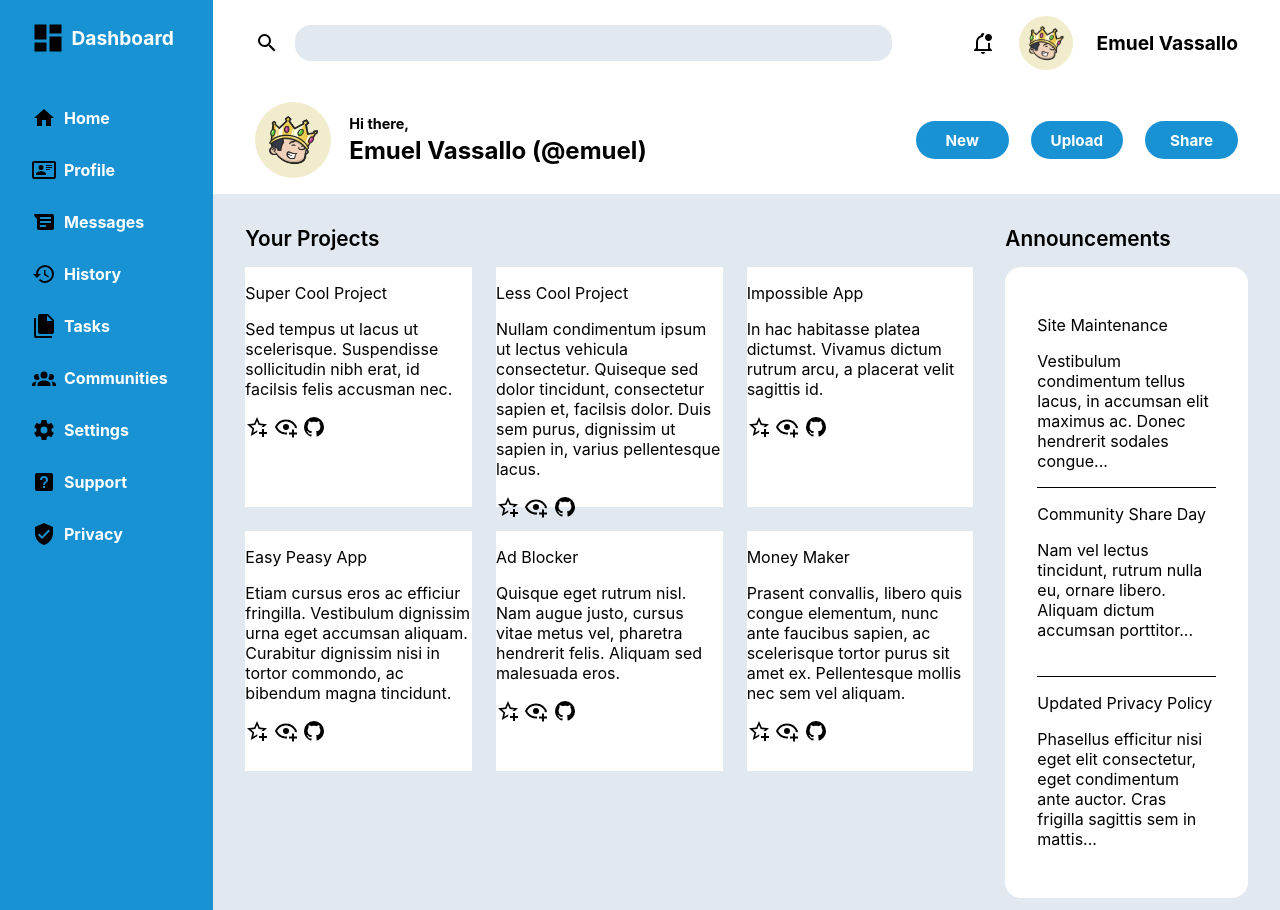
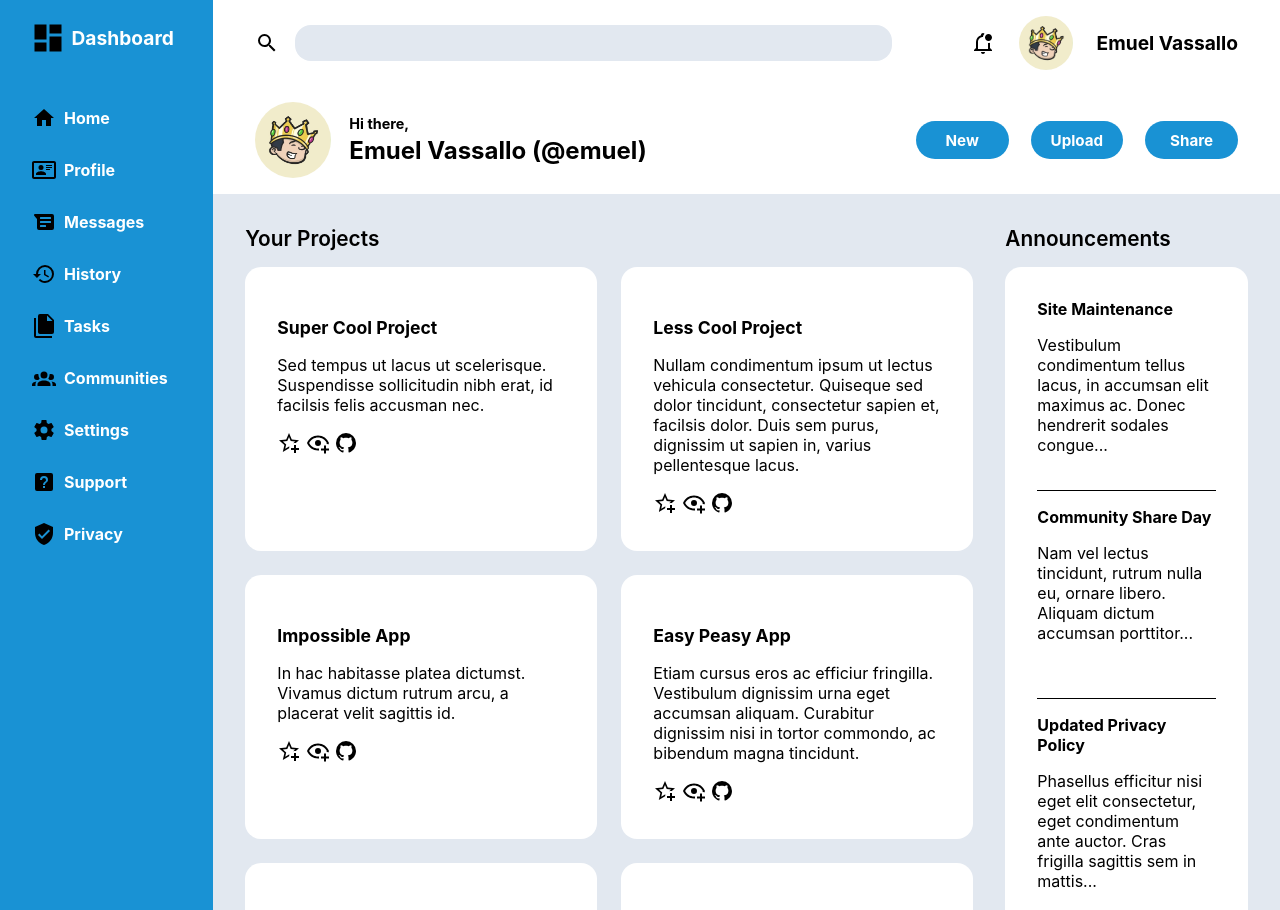
Before and after one commit to emuel-vassallo/admin-dashboard, a plain HTML site: page index.html in a window 1280 px wide. Shown: the top 910 px of the page. Drawn offline with Linux system fonts and the light colour scheme.

Commit message:
change width of project cards

```diff
--- a/index.html
+++ b/index.html
@@ -145,10 +145,10 @@
     <main>
       <div class="projects">
         <p>Your Projects</p>
-        <div class="projects-container">
+        <div>
           <div class="project-card">
-            <p>Super Cool Project</p>
             <div>
+              <p>Super Cool Project</p>
               <p>
                 Sed tempus ut lacus ut scelerisque. Suspendisse sollicitudin
                 nibh erat, id facilsis felis accusman nec.
@@ -238,7 +238,7 @@
       </div>
       <div class="announcements">
         <p>Announcements</p>
-        <div class="announcements-container">
+        <div>
           <div>
             <p>Site Maintenance</p>
             <p>
--- a/style.css
+++ b/style.css
@@ -190,17 +190,16 @@ header {
 main {
   display: grid;
   grid-area: main;
-  grid-template-rows: repeat(2, 1fr);
+  grid-template-rows: auto 1fr;
   grid-template-columns: 3fr 1fr;
-  grid-template-areas:
-    'projects announcements'
-    'projects trending';
   background-color: var(--main-background-color);
   padding: 32px;
   gap: 32px;
 }
 
-main > div > p:first-child {
+.projects > p,
+.announcements > p,
+.trending > p {
   margin: 0 0 16px 0;
   font-weight: 600;
   font-size: 1.3rem;
@@ -213,45 +212,63 @@ main > div > div {
 /* Projects */
 
 .projects {
-  grid-area: projects;
+  grid-row: 1 / 3;
+  grid-column: 1 / 2;
 }
 
-.projects-container {
+.projects > div {
   display: grid;
   grid-template-rows: 1fr;
-  grid-template-columns: repeat(auto-fit, minmax(220px, 1fr));
+  grid-template-columns: repeat(auto-fit, minmax(250px, 1fr));
   gap: 24px;
 }
 
 .project-card {
-  height: 240px;
   background: var(--card-background-color);
+  border-radius: 16px;
+  padding: 32px;
+}
+
+.project-card > div:first-child > p:first-child {
+  font-weight: 700;
+  font-size: 1.1rem;
 }
 
 /* Announcements */
 
 .announcements {
-  grid-area: announcements;
+  grid-row: 1;
+  grid-column: 2;
 }
 
-.announcements-container {
+.announcements > div {
   display: grid;
   grid-template-columns: 1fr;
   grid-template-rows: repeat(3, 1fr);
   background: var(--card-background-color);
   padding: 32px;
+  gap: 16px;
 }
 
-.announcements-container div:not(:last-child) {
+.announcements > div div:not(:last-child) {
   border-bottom: 1px solid black;
+}
+
+.announcements > div > div > p:first-child {
+  font-weight: 700;
+  margin: 0;
 }
 
 /* Trending */
 
 .trending {
+  grid-row: 2;
+  grid-column: 2;
+}
+
+.trending > div {
   display: flex;
   flex-direction: column;
-  grid-area: trending;
   border-radius: 16px;
 }
 
```
